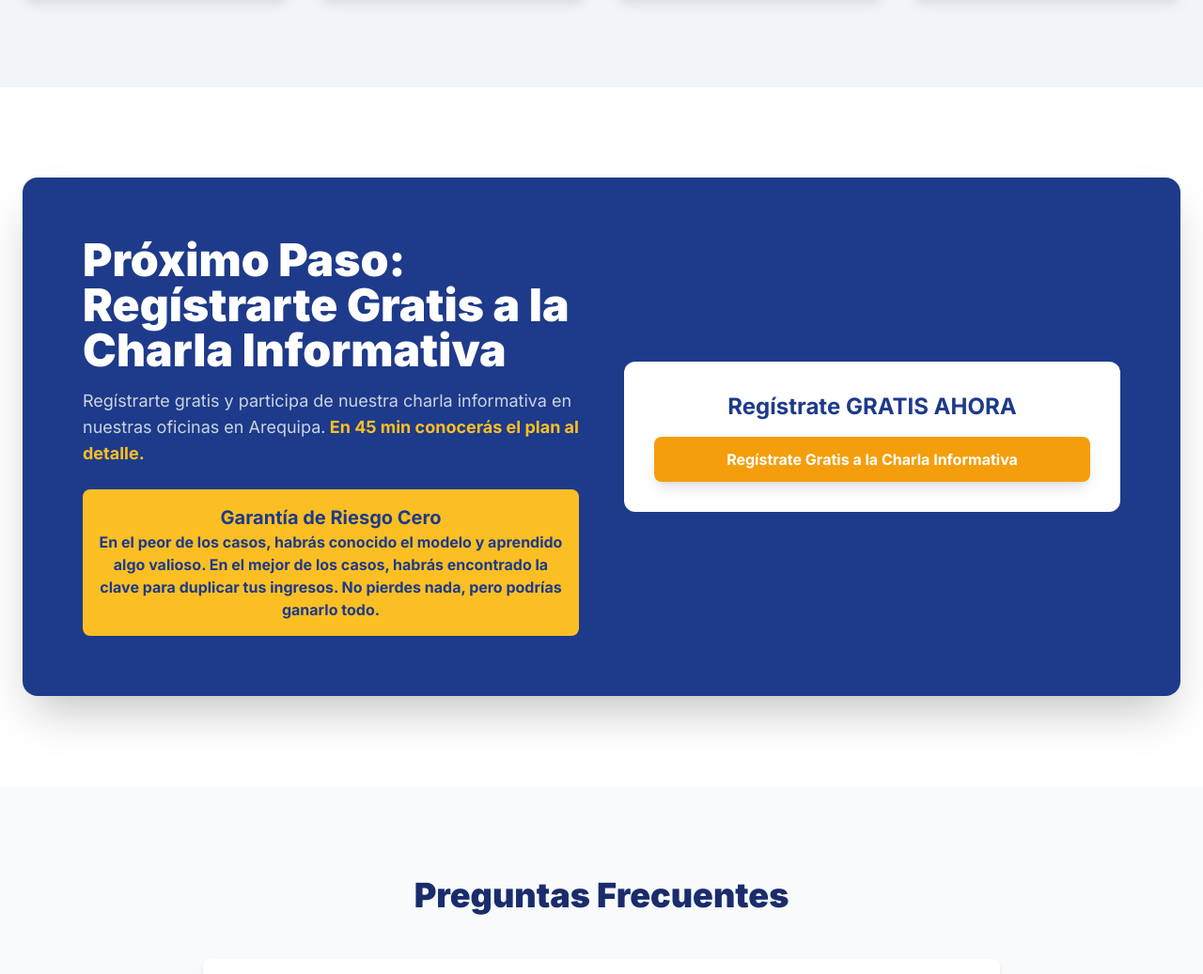
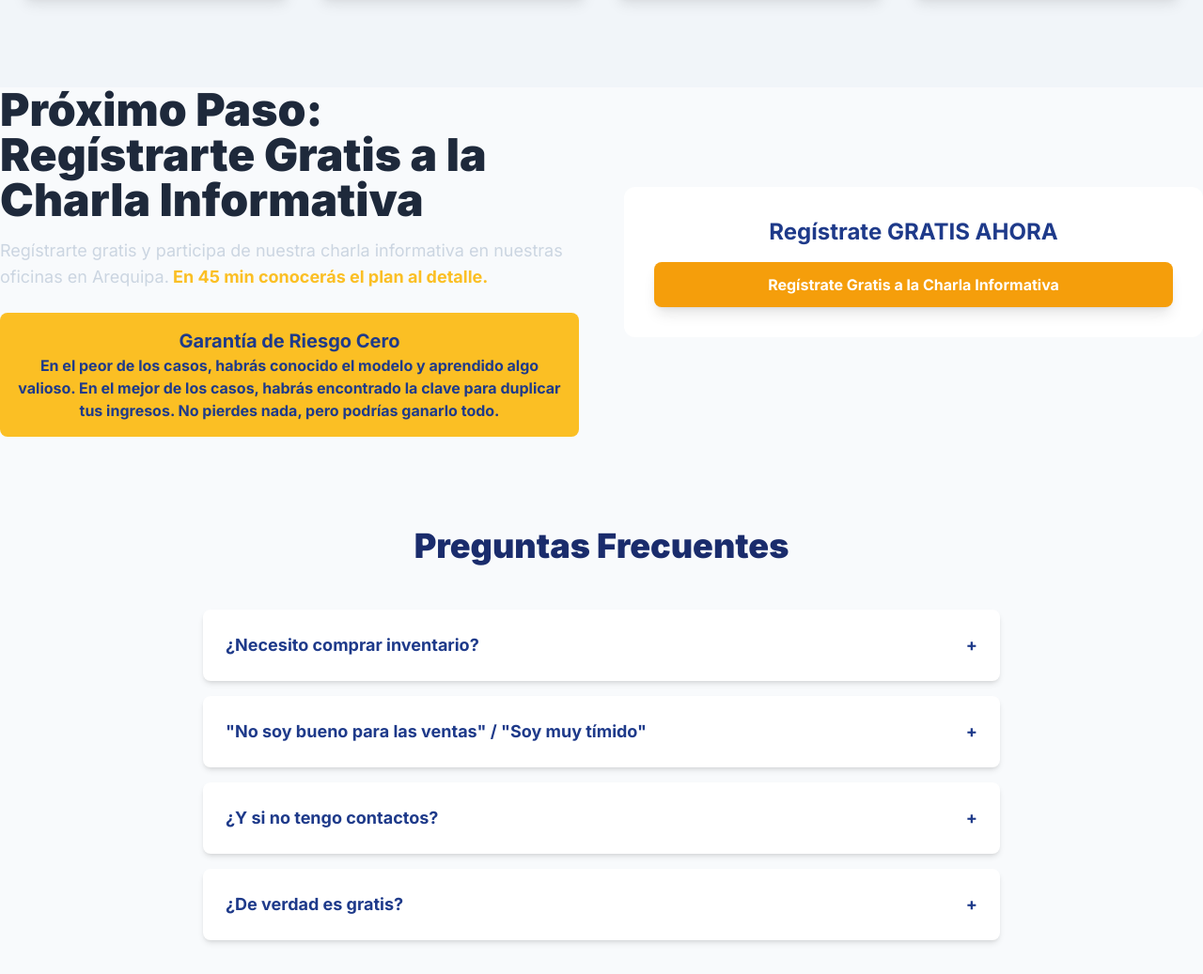
Before and after one commit to NelsonPortugalR/rena-ware, a plain HTML site: page index.html in a window 1280 px wide. Shown: the part 4695-5732 px from the top of the page at 94% size. Drawn offline with nearby package versions, Linux system fonts and the light colour scheme.

Commit message:
Update index.html

```diff
--- a/index.html
+++ b/index.html
@@ -403,9 +403,6 @@
         </section>
 
         <!-- The Offer / CTA Section -->
-        <section id="oferta" class="bg-white py-16 md:py-24">
-            <div class="container mx-auto px-6">
-                <div class="bg-blue-900 text-white rounded-2xl shadow-2xl p-8 md:p-16">
        <div class="grid md:grid-cols-2 gap-12 items-center">
         <div class="text-center md:text-left">
             <h2 class="text-3xl md:text-5xl font-black mb-4">Próximo Paso: Regístrarte Gratis a la Charla Informativa</h2>
@@ -422,9 +419,6 @@
             </a>
         </div>
     </div>
-                </div>
-            </div>
-        </section>
 
    <!-- FAQ Section -->
         <section class="py-16 md:py-24">
```
Lines whose indentation alone changed are shown as unchanged.
